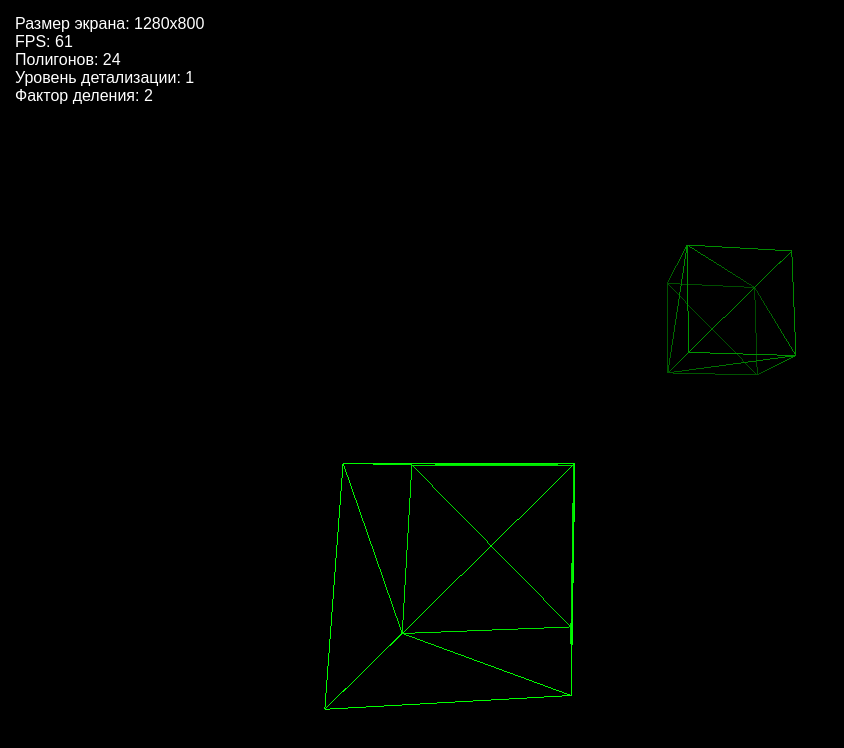
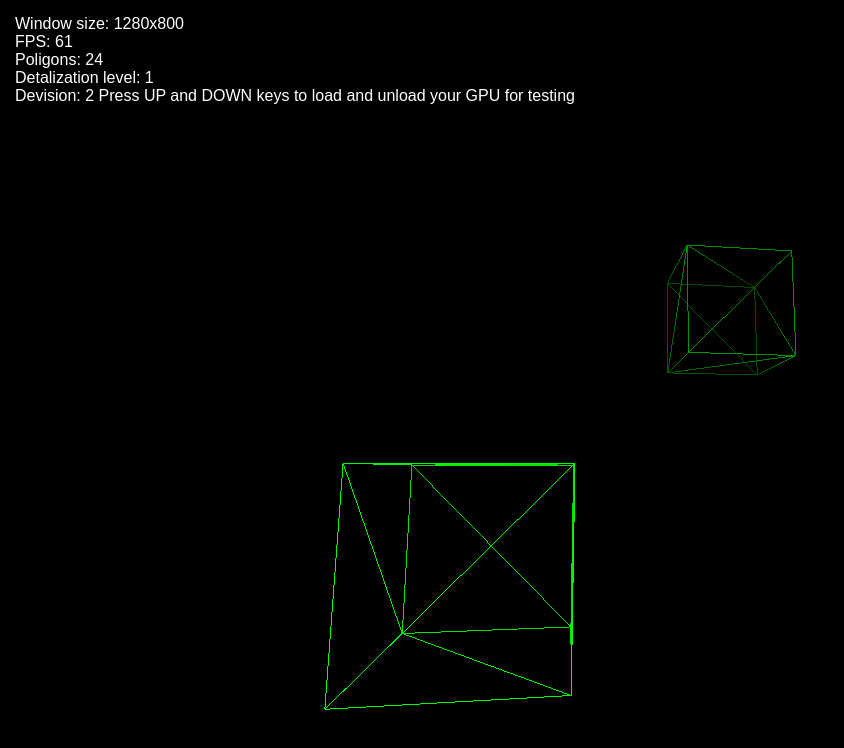
Before and after one commit to VladimirBorozenets/GPUtest, a plain HTML site: page index.html in a window 1280 px wide. Shown: the whole page, without its empty margins (0-844 px from the left). Drawn offline with nearby package versions, Linux system fonts and the light colour scheme.

Commit message:
Update index.html
Языковые обновления

```diff
--- a/index.html
+++ b/index.html
@@ -111,7 +111,7 @@
             try {
                 addCube(0, 0, 0, 1, recursionDepth);
             } catch (e) {
-                console.error("Превышен лимит ресурсов GPU:", e);
+                console.error("Not enough resources GPU:", e);
                 recursionDepth--;
                 return;
             }
@@ -175,11 +175,12 @@
         // Обновление информации на экране
         function updateInfo() {
             infoDiv.innerHTML = `
-                    Размер экрана: ${window.innerWidth}x${window.innerHeight}<br>
+                    Window size: ${window.innerWidth}x${window.innerHeight}<br>
                     FPS: ${fps}<br>
-                    Полигонов: ${polygonCount}<br>
-                    Уровень детализации: ${recursionDepth}<br>
-                    Фактор деления: ${splitFactor}
+                    Poligons: ${polygonCount}<br>
+                    Detalization level: ${recursionDepth}<br>
+                    Devision: ${splitFactor}
+                    Press UP and DOWN keys to load and unload your GPU for testing
                 `;
         }
 
```
